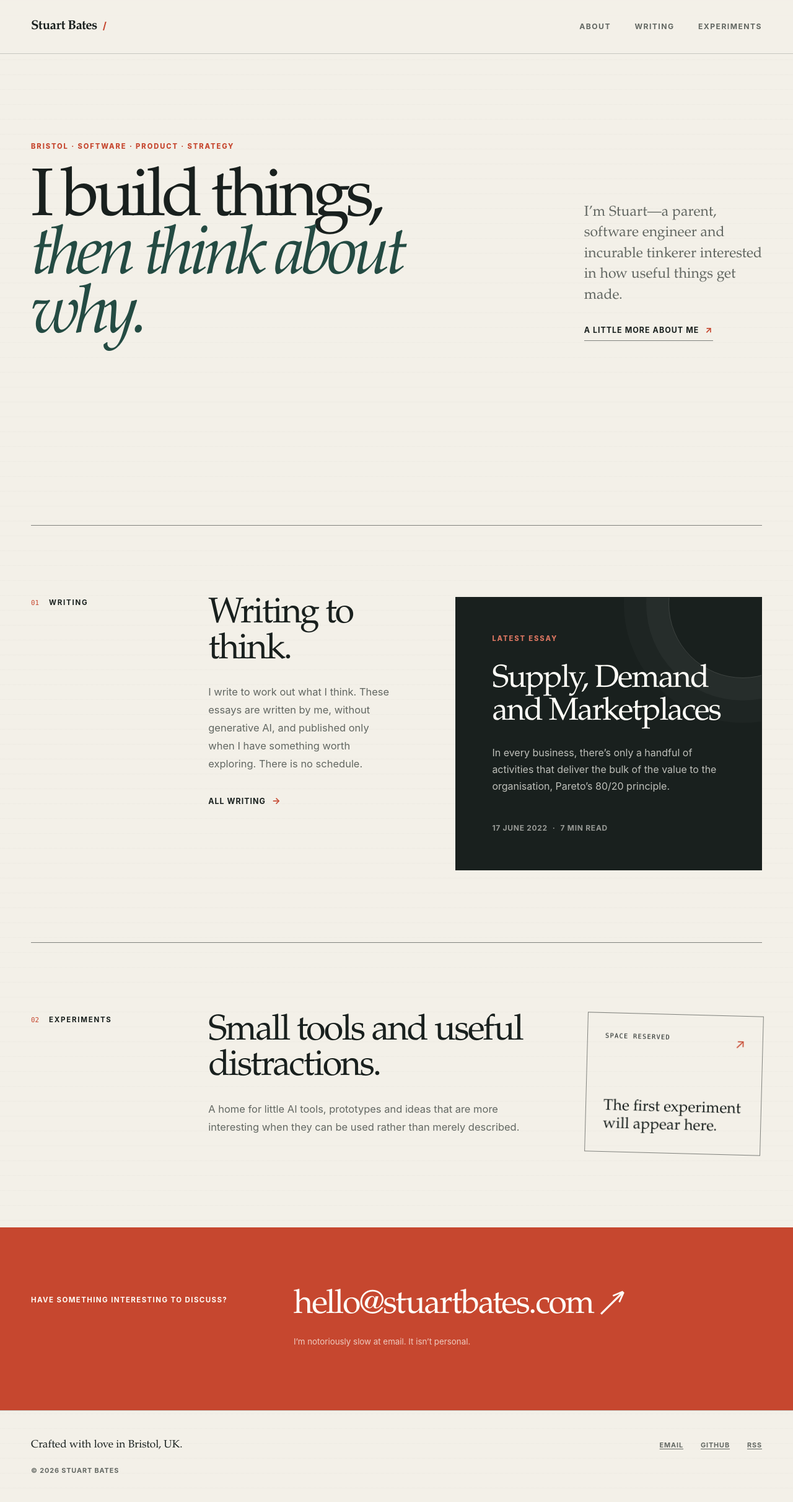
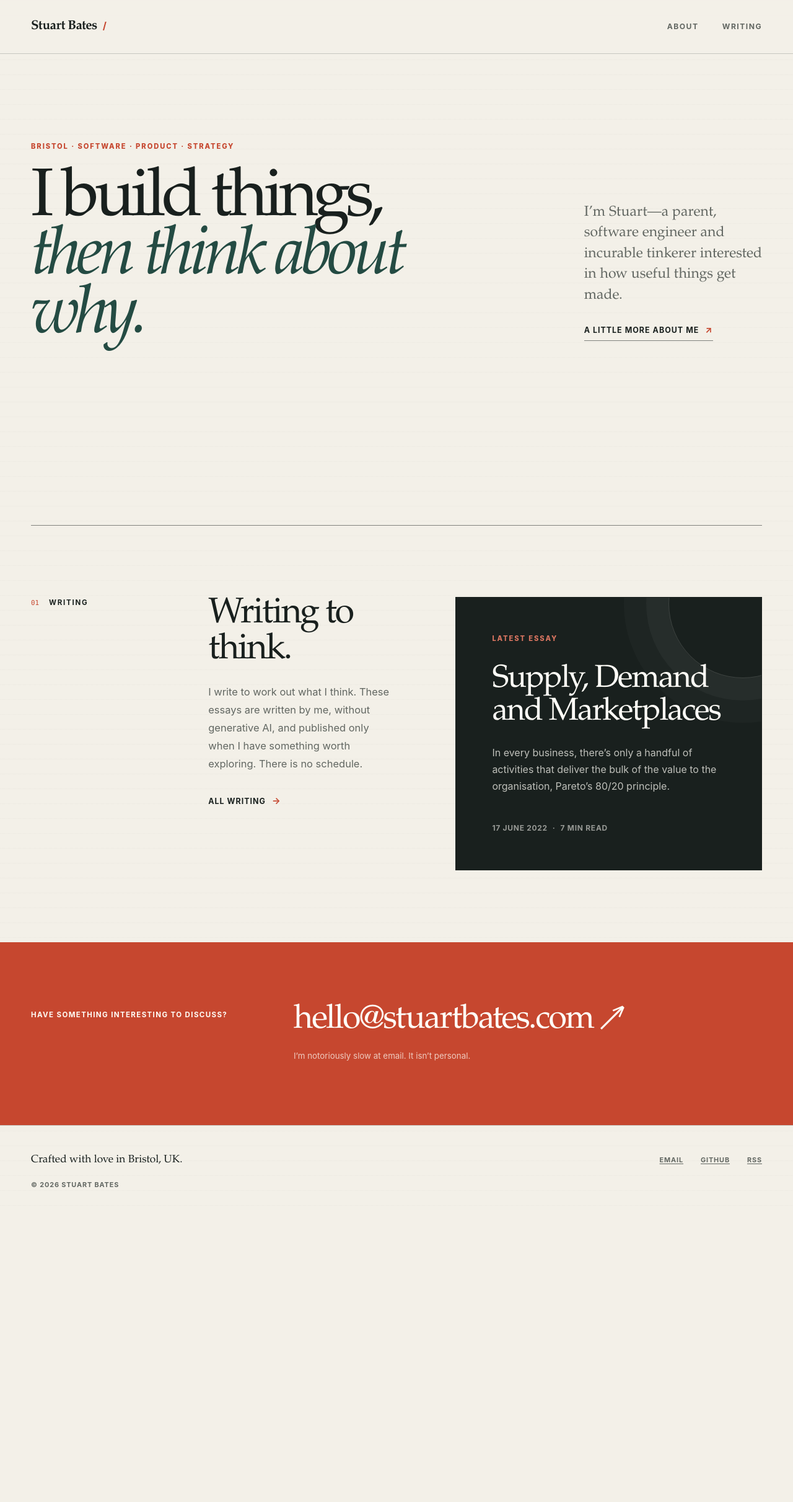
Before and after one commit to stuartbates/blog, a Jekyll site: the page built from index.markdown, in a window 1280 px wide. Shown: the whole page at 62% size. Built offline with Jekyll 4.4.1, drawn with Linux system fonts in a browser that asks for light colours; after the commit the page ends 1963 px from its top, so only the background shows below that.

Commit message:
Remove unfinished experiments section

```diff
--- a/_includes/navbar.html
+++ b/_includes/navbar.html
@@ -8,7 +8,6 @@
     <nav class="site-nav" aria-label="Primary navigation">
       <a{% if page.url == '/about/' %} aria-current="page"{% endif %} href="{{ '/about/' | relative_url }}">About</a>
       <a{% if page.url == '/writing/' or page.layout == 'post' %} aria-current="page"{% endif %} href="{{ '/writing/' | relative_url }}">Writing</a>
-      <a{% if page.url == '/experiments/' %} aria-current="page"{% endif %} href="{{ '/experiments/' | relative_url }}">Experiments</a>
     </nav>
   </div>
 </header>
--- a/_layouts/home.html
+++ b/_layouts/home.html
@@ -44,24 +44,6 @@ layout: default
   </div>
 </section>
 
-<section class="home-section shell" aria-labelledby="experiments-heading">
-  <div class="section-label">
-    <span>02</span>
-    <h2 id="experiments-heading">Experiments</h2>
-  </div>
-  <div class="section-content experiment-feature">
-    <div>
-      <h3>Small tools and useful distractions.</h3>
-      <p>A home for little AI tools, prototypes and ideas that are more interesting when they can be used rather than merely described.</p>
-    </div>
-    <a class="experiment-stamp" href="{{ '/experiments/' | relative_url }}" aria-label="Visit experiments">
-      <span class="stamp-status">Space reserved</span>
-      <span class="stamp-arrow" aria-hidden="true">↗</span>
-      <span class="stamp-caption">The first experiment will appear here.</span>
-    </a>
-  </div>
-</section>
-
 <section class="contact-strip">
   <div class="shell contact-inner">
     <p>Have something interesting to discuss?</p>
--- a/about.markdown
+++ b/about.markdown
@@ -12,6 +12,4 @@ I’m a parent, a software engineer and an avid weightlifter. I played ice hocke
 
 I’m interested in software, product design, marketplaces and the mechanics of building useful businesses. I occasionally [write about those things]({{ '/writing/' | relative_url }}), mostly because writing forces me to make half-formed ideas clearer.
 
-I also build [small experiments]({{ '/experiments/' | relative_url }}): tools, prototypes and useful distractions that don’t need to become companies to be worth making.
-
 If you’d like to reach out for any reason, email [{{ site.email }}](mailto:{{ site.email }}). I’m awful at replying promptly, so please don’t take a slow response personally.
--- a/assets/css/main.css
+++ b/assets/css/main.css
@@ -177,8 +177,7 @@ button:focus-visible {
 .hero-kicker,
 .eyebrow,
 .card-label,
-.post-categories,
-.empty-state-label {
+.post-categories {
   margin: 0 0 30px;
   color: var(--accent);
   font-size: 0.7rem;
@@ -284,8 +283,7 @@ button:focus-visible {
   gap: clamp(48px, 8vw, 120px);
 }
 
-.section-copy h3,
-.experiment-feature h3 {
+.section-copy h3 {
   max-width: 600px;
   margin: 0 0 24px;
   font-family: var(--font-display);
@@ -295,8 +293,7 @@ button:focus-visible {
   line-height: 1;
 }
 
-.section-copy > p,
-.experiment-feature > div > p {
+.section-copy > p {
   max-width: 590px;
   margin: 0 0 32px;
   color: var(--muted);
@@ -371,52 +368,6 @@ button:focus-visible {
 
 .featured-post .post-meta {
   color: rgba(255, 253, 247, 0.55);
-}
-
-.experiment-feature {
-  display: grid;
-  grid-template-columns: minmax(0, 1fr) minmax(280px, 0.56fr);
-  align-items: start;
-  gap: clamp(48px, 8vw, 120px);
-}
-
-.experiment-stamp {
-  display: grid;
-  grid-template-columns: 1fr auto;
-  min-height: 225px;
-  padding: 28px;
-  border: 1px solid var(--line-strong);
-  color: var(--ink);
-  text-decoration: none;
-  transform: rotate(1.5deg);
-  transition: background 160ms ease, color 160ms ease, transform 160ms ease;
-}
-
-.experiment-stamp:hover {
-  background: var(--green);
-  color: var(--white);
-  transform: rotate(0deg);
-}
-
-.stamp-status {
-  font-family: var(--font-mono);
-  font-size: 0.65rem;
-  letter-spacing: 0.12em;
-  text-transform: uppercase;
-}
-
-.stamp-arrow {
-  color: var(--accent);
-  font-size: 1.3rem;
-}
-
-.stamp-caption {
-  grid-column: 1 / -1;
-  align-self: end;
-  max-width: 260px;
-  font-family: var(--font-display);
-  font-size: 1.55rem;
-  line-height: 1.2;
 }
 
 .contact-strip {
@@ -816,38 +767,7 @@ button:focus-visible {
   border-top: 2px solid var(--accent);
 }
 
-/* Experiments and 404 */
-
-.empty-state {
-  margin-bottom: 64px;
-  padding: clamp(30px, 5vw, 56px);
-  border: 1px solid var(--ink);
-  background: var(--ink);
-  color: var(--white);
-}
-
-.empty-state-label {
-  color: #d77460;
-}
-
-.empty-state h2 {
-  margin: 0 0 20px;
-  color: var(--white);
-  font-family: var(--font-display);
-  font-size: clamp(2.5rem, 5vw, 4.4rem);
-  font-weight: 500;
-  letter-spacing: -0.045em;
-}
-
-.empty-state p:last-child {
-  max-width: 610px;
-  margin-bottom: 0;
-  color: rgba(255, 253, 247, 0.7);
-}
-
-.empty-state code {
-  background: rgba(255, 253, 247, 0.1);
-}
+/* 404 */
 
 .not-found {
   min-height: 68vh;
@@ -951,7 +871,6 @@ button:focus-visible {
 
   .hero-grid,
   .writing-feature,
-  .experiment-feature,
   .page-header,
   .writing-header {
     grid-template-columns: 1fr;
@@ -1032,10 +951,6 @@ button:focus-visible {
 
   .featured-post {
     padding: 30px 24px;
-  }
-
-  .experiment-stamp {
-    min-height: 190px;
   }
 
   .contact-inner {
```
Also changed, not shown: experiments.markdown (deleted, +0 -16 lines), README.md.
